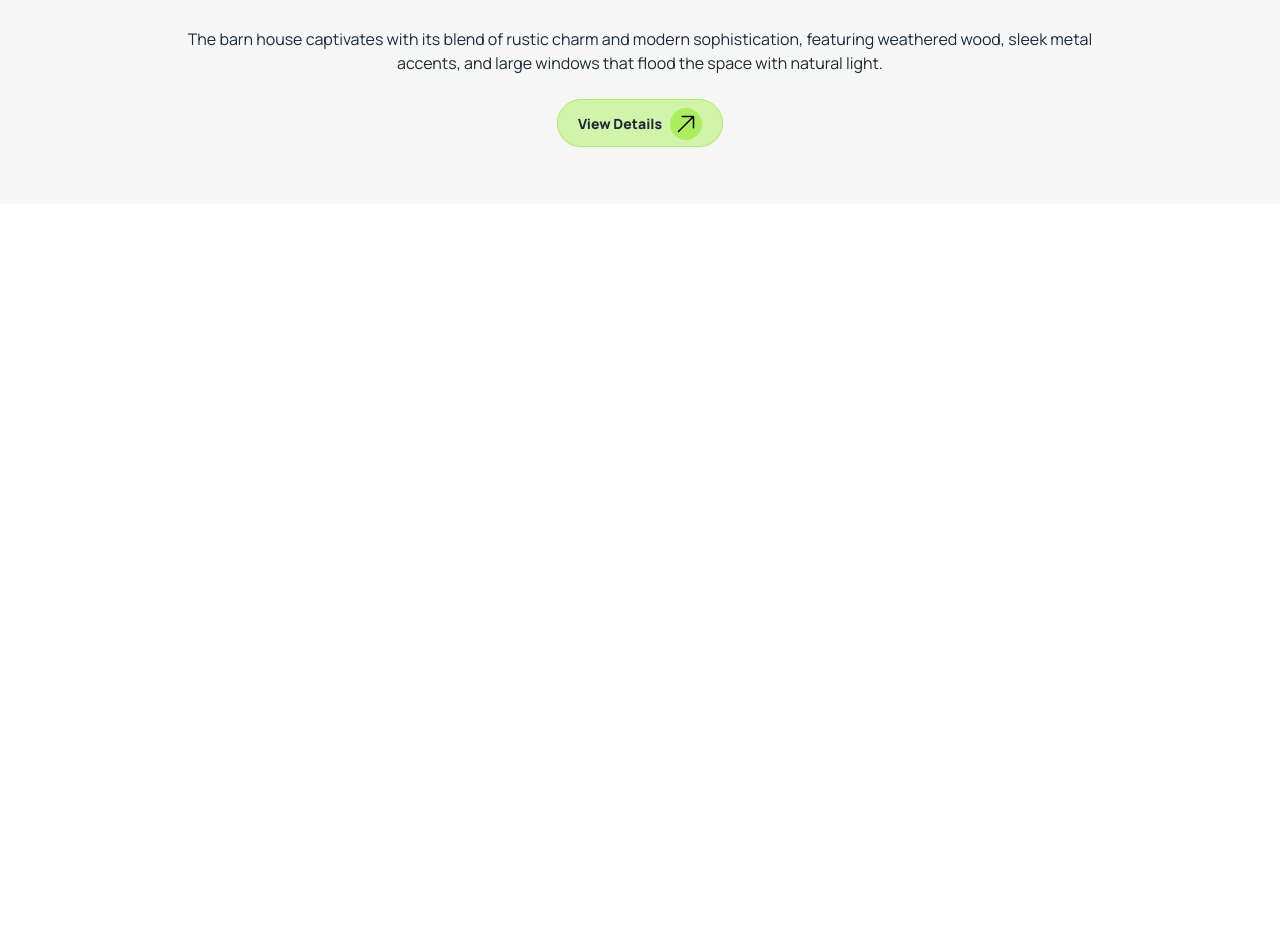
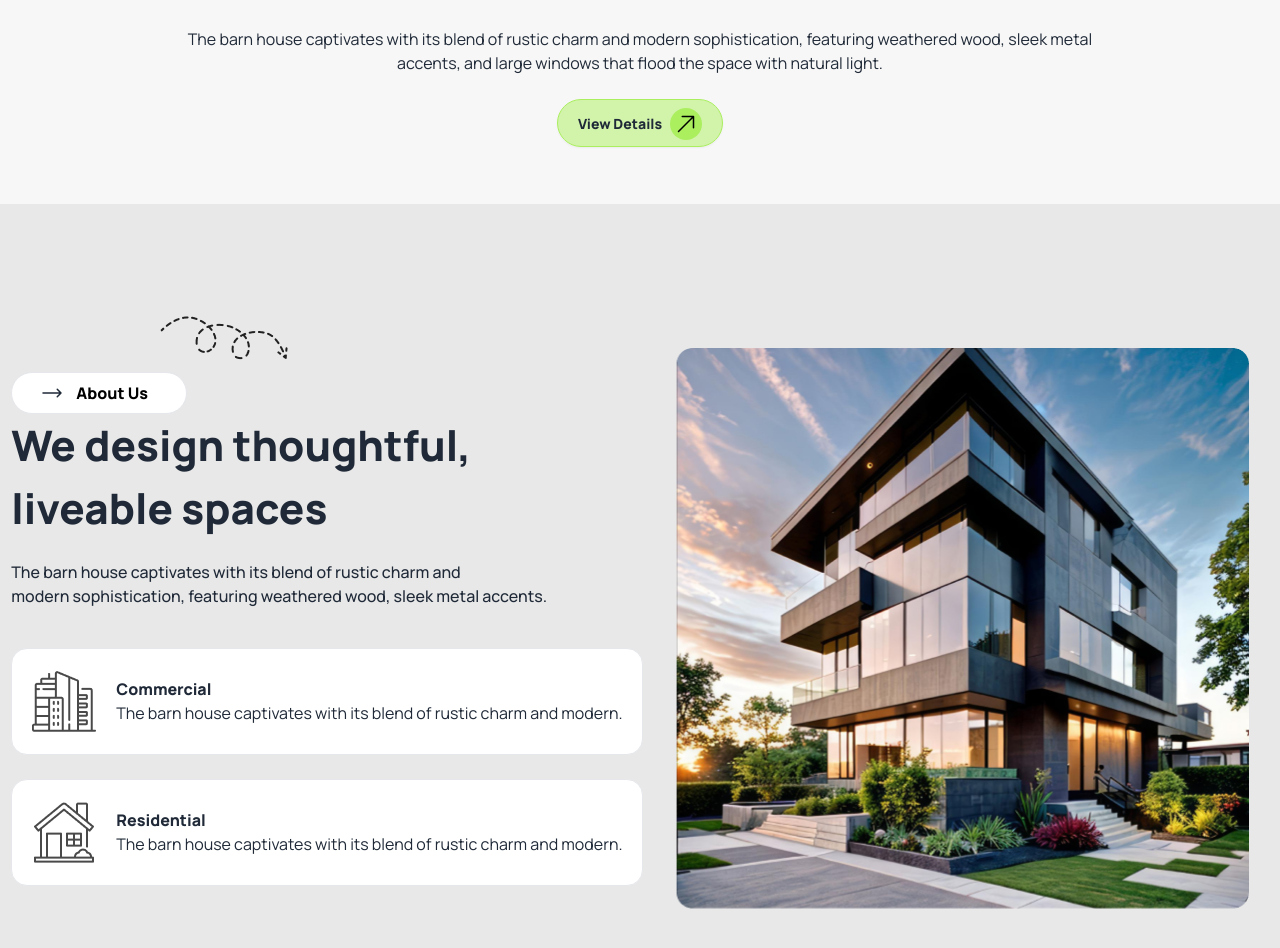
Before and after one commit to asifkhanshesher/ph_assignment_3, a plain HTML site: page index.html in a window 1280 px wide. Shown: the part 704-1652 px from the top of the page. Before the commit the page ends 908 px from the top, so only its background shows below. Drawn offline with nearby package versions, Linux system fonts and the light colour scheme.

Commit message:
about us section added

```diff
--- a/index.html
+++ b/index.html
@@ -111,26 +111,88 @@
   <main>
 
     <!-- hero section start -->
-     <section class="bg-[#f7f7f7]">
+    <section class="bg-[#f7f7f7]">
       <div class="hero  min-h-screen">
         <div class="hero-content text-center">
           <div class="">
             <img class="lg:max-w-2xl mx-auto" src="./assets/banner.png" alt="">
-            <h1 class="text-[24px] lg:text-[64px] font-black">A barn house of this design has a <br> striking appearance</h1>
+            <h1 class="text-[24px] lg:text-[64px] font-black">A barn house of this design has a <br> striking appearance
+            </h1>
             <p class="py-6">
-              The barn house captivates with its blend of rustic charm and modern sophistication, featuring weathered wood, sleek metal <br>accents, and large windows that flood the space with natural light.
+              The barn house captivates with its blend of rustic charm and modern sophistication, featuring weathered
+              wood, sleek metal <br>accents, and large windows that flood the space with natural light.
             </p>
             <button class="btn border-[#ABEF5F] rounded-full py-2 px-5 bg-[#ABEF5F80] font-black">View Details
               <i class="size-6 bg-[#abef5f] text-black rounded-full w-8 h-8"><svg xmlns="http://www.w3.org/2000/svg"
-                fill="none" viewBox="0 0 24 24" stroke-width="1.5" stroke="currentColor" class="size-6 m-[4px]">
-                <path stroke-linecap="round" stroke-linejoin="round" d="m4.5 19.5 15-15m0 0H8.25m11.25 0v11.25" />
-              </svg></i>
+                  fill="none" viewBox="0 0 24 24" stroke-width="1.5" stroke="currentColor" class="size-6 m-[4px]">
+                  <path stroke-linecap="round" stroke-linejoin="round" d="m4.5 19.5 15-15m0 0H8.25m11.25 0v11.25" />
+                </svg></i>
             </button>
           </div>
         </div>
       </div>
-     </section>
+    </section>
     <!-- hero section end -->
+
+
+    <!-- about us start -->
+    <section class="bg-[#e8e8e8]">
+
+        <div class="hidden lg:block">
+          <img class="relative left-40 top-28" src="./assets/Vector.png" alt="">
+        </div>
+
+      <div class="lg:flex justify-evenly items-center py-20">
+        <!-- about content -->
+        <div class="text-center lg:text-left">
+
+          <div class="flex gap-3 items-center w-44 px-7 py-2  border rounded-full bg-white m-auto lg:m-0 mb-4">
+            <svg xmlns="http://www.w3.org/2000/svg" fill="none" viewBox="0 0 24 24" stroke-width="1.5"
+              stroke="currentColor" class="size-6">
+              <path stroke-linecap="round" stroke-linejoin="round" d="M17.25 8.25 21 12m0 0-3.75 3.75M21 12H3" />
+            </svg>
+            <h4 class="text-black font-black">About Us</h4>
+          </div>
+
+          <h1 class="text-[24px] lg:text-[42px] font-extrabold leading-normal">We design thoughtful, <br>  liveable spaces </h1>
+          <p class="text-[10px]  lg:text-[16px] font-medium mt-5">The barn house captivates with its blend of rustic charm and <br>  modern
+            sophistication, featuring
+            weathered
+            wood, sleek metal accents.</p>
+
+          <!-- about carts -->
+          <div class="space-y-6 mt-10 mx-4 lg:mx-0 text-left">
+            <!-- cart 1 -->
+            <div class="flex items-center gap-5 border bg-white rounded-2xl p-5">
+              <img src="./assets/commercial.png" alt="">
+              <div>
+                <h3 class="font-black">Commercial </h3>
+                <p>The barn house captivates with its blend
+                  of rustic charm and modern.</p>
+              </div>
+            </div>
+
+            <!-- cart 2 -->
+            <div class="flex items-center gap-5 border bg-white rounded-2xl p-5">
+              <img src="./assets/residential.png" alt="">
+              <div>
+                <h3 class="font-black">Residential </h3>
+                <p>The barn house captivates with its blend
+                  of rustic charm and modern.</p>
+              </div>
+            </div>
+          </div>
+
+
+        </div>
+
+        <!-- about images -->
+        <div class=" p-5">
+          <img src="./assets/Rectangle.png" alt="">
+        </div>
+      </div>
+    </section>
+    <!-- about us end -->
 
 
   </main>
```
